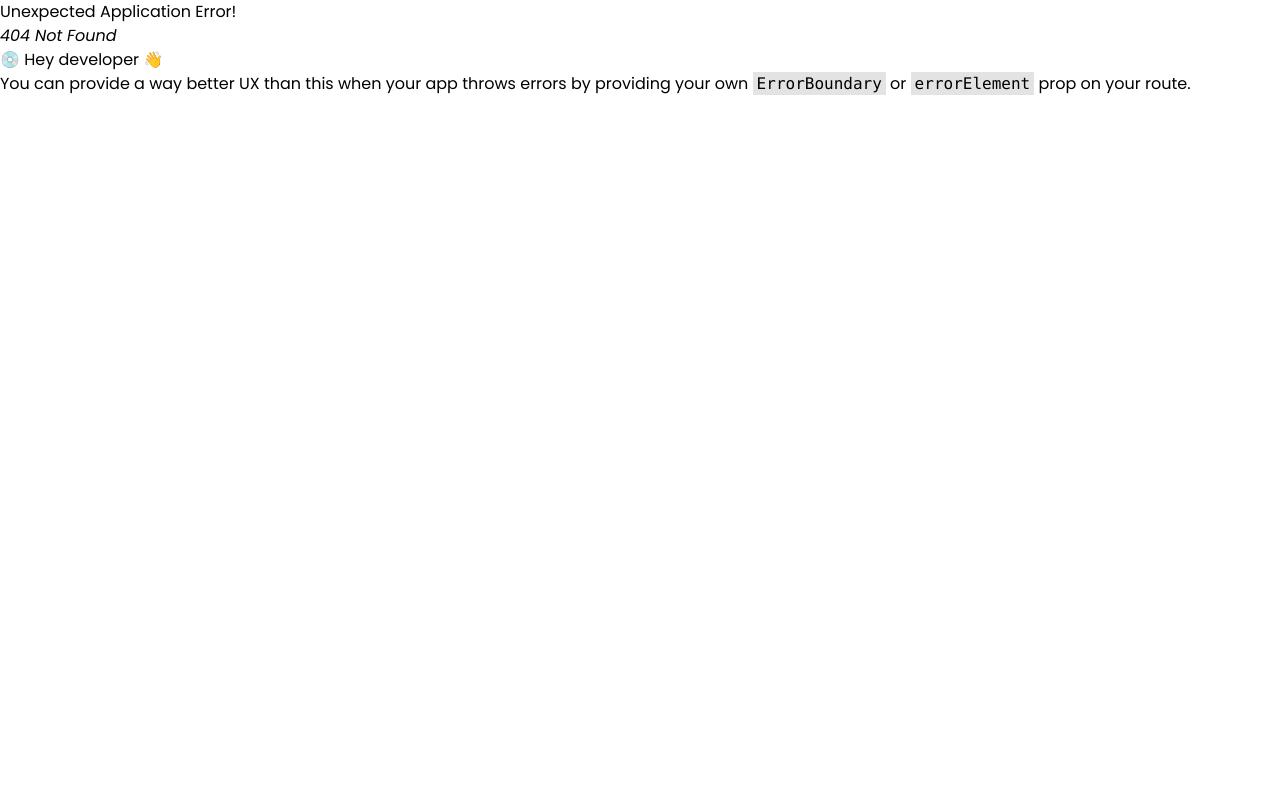
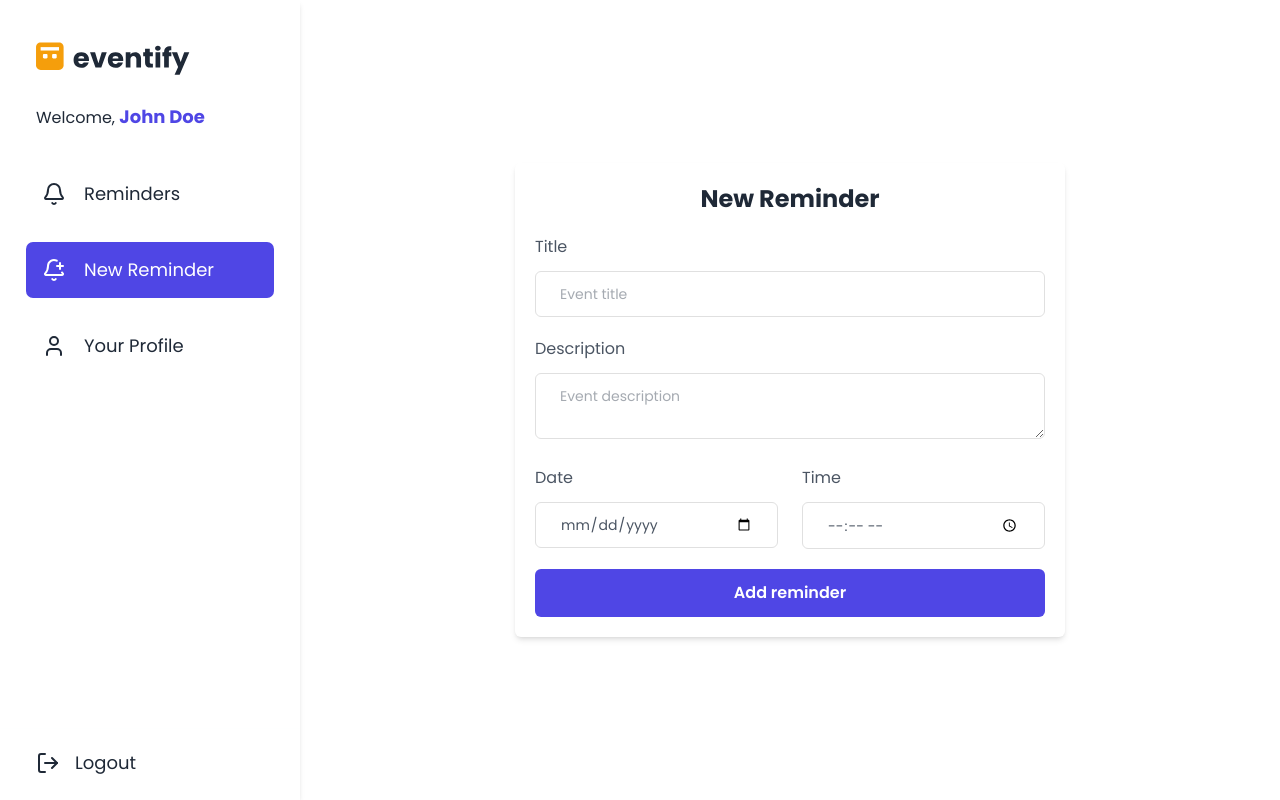
Before and after one commit to bhalani-madhav/Eventify-Frontend, a React (Vite) app: page /dashboard/new-reminder in a window 1280 px wide. Before the commit this address had no page. Built offline with nearby package versions, Linux system fonts and the light colour scheme.

Commit message:
added delete button in the reminder list item and created new reminder and edit reminder pages for dashboard

```diff
--- a/src/layouts/DashboardLayout/components/NavButton.jsx
+++ b/src/layouts/DashboardLayout/components/NavButton.jsx
@@ -10,6 +10,7 @@ export default function NavButton({ title, children, link }) {
           ? "flex flex-row items-center text-lg gap-[18px] px-4 py-3.5 rounded-[7px] cursor-pointer text-white bg-primary-indigo"
           : "flex flex-row items-center text-lg gap-[18px] px-4 py-3.5 rounded-[7px] cursor-pointer text-gray hover:bg-[#E0E7FF] hover:text-primary-indigo duration-150"
       }
+      end
     >
       {children}
       <span>{title}</span>
--- a/src/layouts/DashboardLayout/components/Sidebar.jsx
+++ b/src/layouts/DashboardLayout/components/Sidebar.jsx
@@ -23,7 +23,7 @@ export default function Sidebar() {
             <NavButton title="Reminders" link="/dashboard">
               <Bell />
             </NavButton>
-            <NavButton title="New Reminder" link="/">
+            <NavButton title="New Reminder" link="/dashboard/new-reminder">
               <BellPlus />
             </NavButton>
             <NavButton title="Your Profile" link="/">
--- /dev/null
+++ b/src/pages/EditReminder/EditReminder.jsx
@@ -0,0 +1,72 @@
+import React from "react";
+
+export default function EditReminder() {
+  return (
+    <>
+      <div class="flex items-center justify-center min-h-screen p-12">
+        <div class="mx-auto w-full max-w-[550px]">
+          <form
+            method="POST"
+            className="rounded-md shadow-md p-5 text-subheading-gray"
+          >
+            <h1 class="mb-5 text-center text-2xl font-bold text-gray">
+              Edit Reminder
+            </h1>
+            <div class="mb-5">
+              <label for="title" class="mb-3 block">
+                Title
+              </label>
+              <input
+                type="text"
+                placeholder="Event title"
+                class="text-sm w-full appearance-none rounded-md border border-[#e0e0e0] bg-white py-3 px-6 outline-none focus:border-primary-indigo focus:shadow-md"
+              />
+            </div>
+            <div class="mb-5">
+              <label for="description" class="mb-3 block">
+                Description
+              </label>
+              <textarea
+                placeholder="Event description"
+                class="text-sm w-full appearance-none rounded-md border border-[#e0e0e0] bg-white py-3 px-6 outline-none focus:border-primary-indigo focus:shadow-md"
+              ></textarea>
+            </div>
+            <div class="-mx-3 flex flex-wrap">
+              <div class="w-full px-3 sm:w-1/2">
+                <div class="mb-5">
+                  <label for="date" class="mb-3 block">
+                    Date
+                  </label>
+                  <input
+                    type="date"
+                    name="date"
+                    id="date"
+                    class="w-full text-sm rounded-md border border-[#e0e0e0] bg-white py-3 px-6 outline-none focus:border-primary-indigo focus:shadow-md"
+                  />
+                </div>
+              </div>
+              <div class="w-full px-3 sm:w-1/2">
+                <div class="mb-5">
+                  <label for="time" class="mb-3 block">
+                    Time
+                  </label>
+                  <input
+                    type="time"
+                    name="time"
+                    id="time"
+                    class="w-full text-sm rounded-md border border-[#e0e0e0] bg-white py-3 px-6 outline-none focus:border-primary-indigo focus:shadow-md"
+                  />
+                </div>
+              </div>
+            </div>
+            <div>
+              <button class="hover:shadow-form w-[100%] rounded-md bg-primary-indigo py-3 px-8 text-center font-semibold text-white outline-none">
+                Save Changes
+              </button>
+            </div>
+          </form>
+        </div>
+      </div>
+    </>
+  );
+}
--- /dev/null
+++ b/src/pages/NewReminder/NewReminder.jsx
@@ -0,0 +1,75 @@
+import React from "react";
+import { NavLink } from "react-router-dom";
+
+
+      export default function NewReminder() {
+  return (
+    <>
+      <div class="flex items-center justify-center min-h-screen p-12">
+        <div class="mx-auto w-full max-w-[550px]">
+          <form
+            action="https://formbold.com/s/FORM_ID"
+            method="POST"
+            className="rounded-md shadow-md p-5 text-subheading-gray"
+          >
+            <h1 class="mb-5 text-center text-2xl font-bold text-gray">
+              New Reminder
+            </h1>
+            <div class="mb-5">
+              <label for="title" class="mb-3 block">
+                Title
+              </label>
+              <input
+                type="text"
+                placeholder="Event title"
+                class="text-sm w-full appearance-none rounded-md border border-[#e0e0e0] bg-white py-3 px-6 outline-none focus:border-primary-indigo focus:shadow-md"
+              />
+            </div>
+            <div class="mb-5">
+              <label for="description" class="mb-3 block">
+                Description
+              </label>
+              <textarea
+                placeholder="Event description"
+                class="text-sm w-full appearance-none rounded-md border border-[#e0e0e0] bg-white py-3 px-6 outline-none focus:border-primary-indigo focus:shadow-md"
+              ></textarea>
+            </div>
+            <div class="-mx-3 flex flex-wrap">
+              <div class="w-full px-3 sm:w-1/2">
+                <div class="mb-5">
+                  <label for="date" class="mb-3 block">
+                    Date
+                  </label>
+                  <input
+                    type="date"
+                    name="date"
+                    id="date"
+                    class="w-full text-sm rounded-md border border-[#e0e0e0] bg-white py-3 px-6 outline-none focus:border-primary-indigo focus:shadow-md"
+                  />
+                </div>
+              </div>
+              <div class="w-full px-3 sm:w-1/2">
+                <div class="mb-5">
+                  <label for="time" class="mb-3 block">
+                    Time
+                  </label>
+                  <input
+                    type="time"
+                    name="time"
+                    id="time"
+                    class="w-full text-sm rounded-md border border-[#e0e0e0] bg-white py-3 px-6 outline-none focus:border-primary-indigo focus:shadow-md"
+                  />
+                </div>
+              </div>
+            </div>
+            <div>
+              <button class="hover:shadow-form w-[100%] rounded-md bg-primary-indigo py-3 px-8 text-center font-semibold text-white outline-none">
+                Add reminder
+              </button>
+            </div>
+          </form>
+        </div>
+      </div>
+    </>
+  );
+}
--- a/src/pages/Register/Register.jsx
+++ b/src/pages/Register/Register.jsx
@@ -39,6 +39,9 @@ export default function Register() {
                   type="text"
                   id="base-input"
                   placeholder="First Name"
+                  pattern="^[A-Za-z]+$"
+                  required
+                  title="First name should only contain letters."
                   class="bg-white border-1 placeholder:text-xs  border-[#D1D5DB] text-gray-900 text-sm rounded-lg focus:border-primary-indigo focus:outline-none focus:border-2  focus:ring-primary-indigo  block w-full p-2.5"
                 />
               </div>
@@ -53,6 +56,9 @@ export default function Register() {
                   type="text"
                   id="base-input"
                   placeholder="Last Name"
+                  pattern="^[A-Za-z]+$"
+                  required
+                  title="First name should only contain letters."
                   class="bg-white border-1 placeholder:text-xs  border-[#D1D5DB] text-gray-900 text-sm rounded-lg focus:border-primary-indigo focus:outline-none focus:border-2  focus:ring-primary-indigo  block w-full p-2.5"
                 />
               </div>
@@ -65,9 +71,12 @@ export default function Register() {
                 Email
               </label>
               <input
-                type="text"
+                type="email"
                 id="base-input"
                 placeholder="you@example.com"
+                required
+                pattern="[a-z0-9._%+-]+@[a-z0-9.-]+\.[a-z]{2,}$"
+                title="Please enter a valid email address"
                 class="bg-white border-1 placeholder:text-xs  border-[#D1D5DB] text-gray-900 text-sm rounded-lg focus:border-primary-indigo focus:outline-none focus:border-2  focus:ring-primary-indigo  block w-full p-2.5"
               />
             </div>
@@ -82,8 +91,12 @@ export default function Register() {
                 <input
                   type="password"
                   id="base-input"
+                  minLength={8}
+                  required
                   placeholder="Create a new password"
-                  class="bg-white border-1 placeholder:text-xs  border-[#D1D5DB] text-gray-900 text-sm rounded-lg focus:border-primary-indigo focus:outline-none focus:border-2  focus:ring-primary-indigo  block w-full p-2.5"
+                  pattern="^(?=.*[a-z])(?=.*[A-Z])(?=.*\d)(?=.*[@$!%*?&])[A-Za-z\d@$!%*?&]{8,}$"
+                  title="Password must contain at least one uppercase letter, one lowercase letter, one number, and one special character."
+                  class="bg-white border-1 placeholder:text-xs  border-[#D1D5DB] text-gray text-sm rounded-lg focus:border-primary-indigo focus:outline-none focus:border-2  focus:ring-primary-indigo  block w-full p-2.5"
                 />
               </div>
               <div class="mb-5">
@@ -96,6 +109,10 @@ export default function Register() {
                 <input
                   type="password"
                   id="base-input"
+                  minLength={8}
+                  required
+                  pattern="^(?=.*[a-z])(?=.*[A-Z])(?=.*\d)(?=.*[@$!%*?&])[A-Za-z\d@$!%*?&]{8,}$"
+                  title="Password must contain at least one uppercase letter, one lowercase letter, one number, and one special character."
                   placeholder="Enter the same password"
                   class="bg-white border-1 placeholder:text-xs  border-[#D1D5DB] text-gray-900 text-sm rounded-lg focus:border-primary-indigo focus:outline-none focus:border-2  focus:ring-primary-indigo  block w-full p-2.5"
                 />
@@ -115,7 +132,9 @@ export default function Register() {
           <span className="text-[#6B7280] text-sm">or</span>
           <span className="text-[#6B7280]">
             <span>Already have an account? </span>
-            <NavLink to="/sign-in"><span className="text-primary-indigo">Sign In</span></NavLink>
+            <NavLink to="/sign-in">
+              <span className="text-primary-indigo">Sign In</span>
+            </NavLink>
           </span>
         </div>
       </div>
--- a/src/pages/Reminders/components/ListItem.jsx
+++ b/src/pages/Reminders/components/ListItem.jsx
@@ -1,7 +1,9 @@
 import React from "react";
 import { SquarePen } from "lucide-react";
+import { Trash } from "lucide-react";
 import { CalendarDays } from "lucide-react";
 import { Clock } from "lucide-react";
+import { Link } from "react-router-dom";
 
 export default function ListItem() {
   return (
@@ -41,12 +43,18 @@ export default function ListItem() {
             </div>
           </div>
         </div>
-        <div>
-          <button className="flex flex-row gap-1.5 items-center hover:border-primary-indigo max-w-[100px] text-sm hover:bg-primary-indigo hover:text-white  border-1 duration-150  text-primary-indigo bg-[#E0E7FF] border-[#E0E7FF] rounded-lg flex-grow px-2.5">
+        <div className="flex flex-col justify-between items-center">
+          <Link to="/dashboard/edit-reminder" className="flex flex-row gap-1.5 items-center hover:border-primary-indigo max-w-[100px] text-sm hover:bg-primary-indigo hover:text-white  border-1 duration-150  text-primary-indigo bg-[#E0E7FF] border-[#E0E7FF] rounded-lg  px-2.5">
             <span>
               <SquarePen size={14} />
             </span>
             <span>Edit</span>
+          </Link>
+          <button className="flex flex-row gap-1.5 items-center hover:border-red-600 max-w-[100px] text-sm hover:bg-red-600 hover:text-red-100  border-1 duration-150  text-red-600 bg-red-100 border-red-100 rounded-lg px-2.5">
+            <span>
+              <Trash size={14} />
+            </span>
+            <span>Delete</span>
           </button>
         </div>
       </div>
```
Also changed, not shown: src/routes/Router.jsx (+18 -6 lines).
